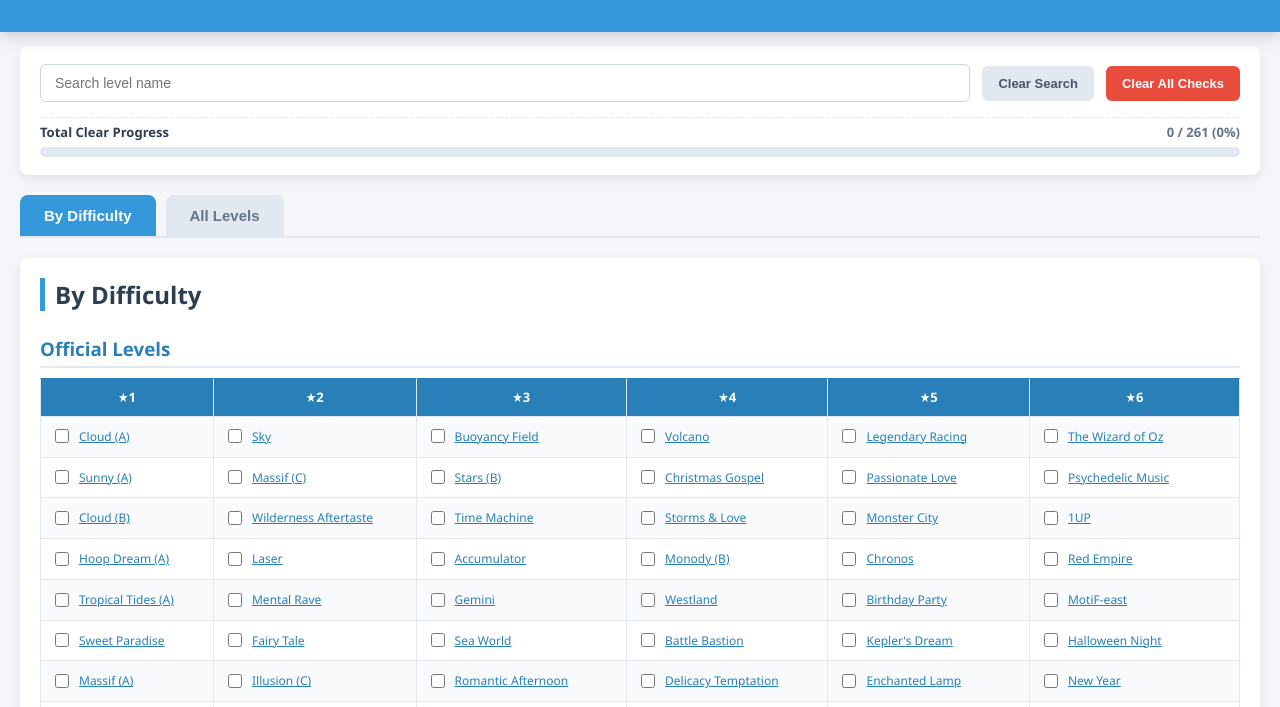
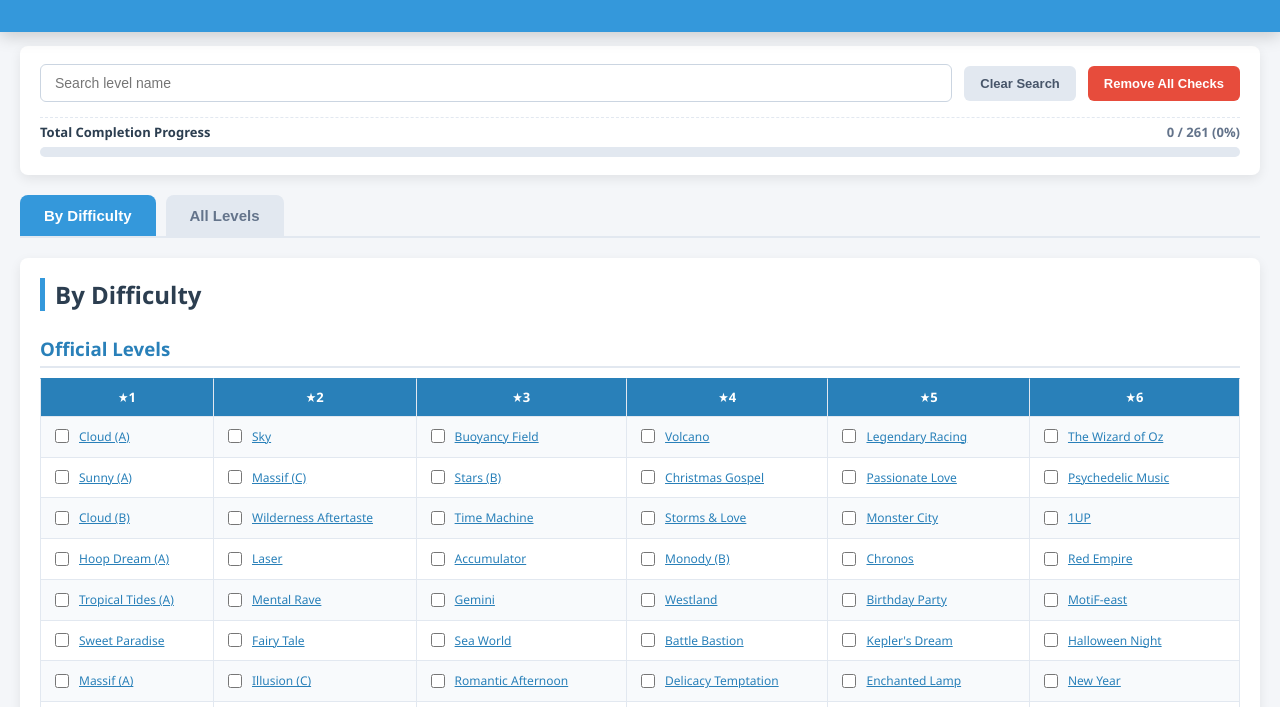
Before and after one commit to 10chimochi/rolling-sky-level-list, a plain HTML site: page index.html in a window 1280 px wide. Shown: the part 84-791 px from the top of the page. Drawn offline with Linux system fonts and the light colour scheme.

Commit message:
Update index.html

```diff
--- a/index.html
+++ b/index.html
@@ -1052,26 +1052,26 @@
             title: "Rolling Sky Level List", by_difficulty: "By Difficulty", all_levels: "All Levels",
             official_levels: "Official Levels", event_levels: "Event Levels", mini_levels: "Mini Levels",
             fanmade: "Fanmade", cocreation: "Co-creation", stage_name: "Level Name", difficulty: "Difficulty",
-            search_placeholder: "Search level name", clear_btn: "Clear Search", clear_checks_btn: "Clear All Checks",
-            menu_title: "Menu", language: "Language", dark_mode: "Dark Mode", no_stages: "（No matching stages）",
-            confirm_clear_all: "Are you sure you want to uncheck all cleared stages?",
-            progress_title: "Total Clear Progress"
+            search_placeholder: "Search level name", clear_btn: "Clear Search", clear_checks_btn: "Remove All Checks",
+            menu_title: "Menu", language: "Language", dark_mode: "Dark Mode",
+            confirm_clear_all: "Are you sure you want to uncheck all cleared levels?",
+            progress_title: "Total Completion Progress"
         },
 		es: {
             title: "Rolling Sky Lista de Niveles", by_difficulty: "Por Dificultad", all_levels: "Todos los Niveles",
             official_levels: "Niveles Oficiales", event_levels: "Niveles de Evento", mini_levels: "Mini Niveles",
             fanmade: "Fanmade", cocreation: "Co-creación", stage_name: "Nombre del Nivel", difficulty: "Dificultad",
-            search_placeholder: "Buscar nombre de nivel", clear_btn: "Borrar Búsqueda", clear_checks_btn: "Borrar ",
-            menu_title: "Menu", language: "Language", dark_mode: "Dark Mode", no_stages: "（No matching stages）",
-            confirm_clear_all: "Are you sure you want to uncheck all cleared stages?",
-            progress_title: "Total Clear Progress"
+            search_placeholder: "Buscar nombre de nivel", clear_btn: "Borrar Búsqueda", clear_checks_btn: "Quitar Todas las Marcas de Comprobación",
+            menu_title: "Menú", language: "Idioma", dark_mode: "Mode Oscuro",
+            confirm_clear_all: "¿Estás seguro de que quieres desmarcar todos los niveles completados?",
+            progress_title: "Progreso Total de Completación"
         },
         ja: {
             title: "ローリングスカイ ステージ一覧", by_difficulty: "難易度順一覧", all_levels: "全一覧",
             official_levels: "公式ステージ", event_levels: "イベントステージ", mini_levels: "ミニステージ",
             fanmade: "ファンメイド", cocreation: "共創", stage_name: "ステージ名", difficulty: "難易度",
             search_placeholder: "ステージ名を入力して検索", clear_btn: "検索クリア", clear_checks_btn: "チェック全解除",
-            menu_title: "メニュー", language: "言語", dark_mode: "ダークモード", no_stages: "（該当ステージなし）",
+            menu_title: "メニュー", language: "言語", dark_mode: "ダークモード",
             confirm_clear_all: "すべてのクリアチェックを解除しますか？",
             progress_title: "全体クリア進捗"
         },
@@ -1080,7 +1080,7 @@
              official_levels: "官方关卡", event_levels: "活动关卡", mini_levels: "迷你关卡",
              fanmade: "饭製", cocreation: "共创", stage_name: "关卡名称", difficulty: "难度",
              search_placeholder: "输入关卡名称搜索", clear_btn: "清除搜索", clear_checks_btn: "清除所有勾选",
-             menu_title: "菜单", language: "语言", dark_mode: "深色模式", no_stages: "（无符合条件的关卡）",
+             menu_title: "菜单", language: "语言", dark_mode: "深色模式",
              confirm_clear_all: "确定要取消所有已通关的勾选吗?",
              progress_title: "总通关进度"
         },
@@ -1089,7 +1089,7 @@
              official_levels: "官方關卡", event_levels: "活動關卡", mini_levels: "迷你關卡",
              fanmade: "飯製", cocreation: "共創", stage_name: "關卡名稱", difficulty: "難度",
              search_placeholder: "輸入關卡名稱搜索", clear_btn: "清除搜索", clear_checks_btn: "清除所有勾選",
-             menu_title: "菜單", language: "語言", dark_mode: "深色模式", no_stages: "（無符合條件的關卡）",
+             menu_title: "菜單", language: "語言", dark_mode: "深色模式",
              confirm_clear_all: "確定要取消所有已通關的勾選嗎?",
              progress_title: "總通關進度"
         },
@@ -1098,7 +1098,7 @@
             official_levels: "공식 스테이지", event_levels: "이벤트 스테이지", mini_levels: "미니 스테이지",
             fanmade: "팬메이드", cocreation: "공동 창작", stage_name: "스테이지 이름", difficulty: "난이도",
             search_placeholder: "스테이지 이름 검색", clear_btn: "검색 초기화", clear_checks_btn: "클리어 체크 해제",
-            menu_title: "메뉴", language: "언어", dark_mode: "다크 모드", no_stages: "（일치하는 스테이지 없음）",
+            menu_title: "메뉴", language: "언어", dark_mode: "다크 모드",
             confirm_clear_all: "모든 클리어 체크를 해제하시겠습니까?",
             progress_title: "전체 클리어 진행도"
         }
```
